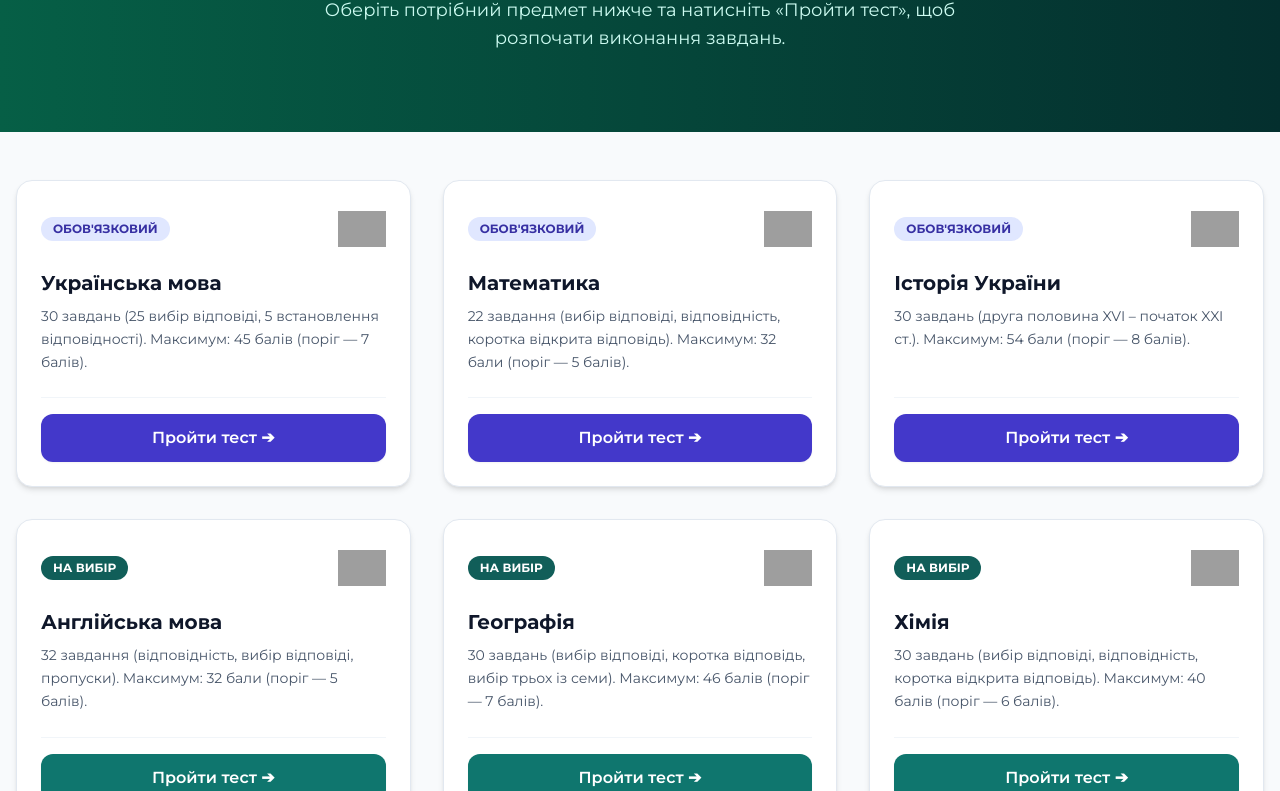
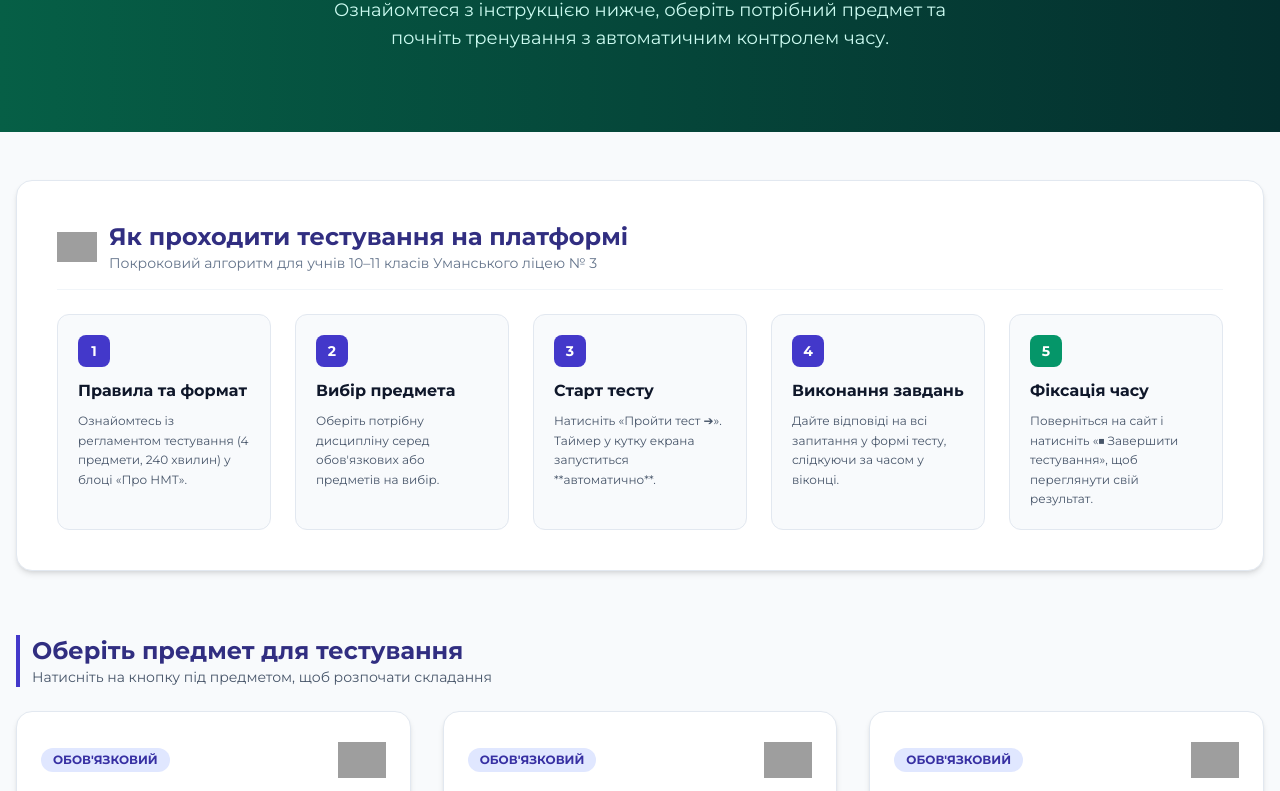
Before and after one commit to DionisiyGrigorenko/nmt2026-2027, a plain HTML site: page index.html in a window 1280 px wide. Shown: the part 266-1057 px from the top of the page. Drawn offline with nearby package versions, Linux system fonts and the light colour scheme; grey boxes are pictures that could not be loaded.

Commit message:
Revise content and structure of index.html
Updated the content and structure of the index.html file to reflect changes in test subjects and instructions.

```diff
--- a/index.html
+++ b/index.html
@@ -20,10 +20,11 @@
                 <div class="bg-indigo-700 px-2.5 py-1 rounded-md font-bold text-sm">УЛ №3</div>
                 <div>
                     <h1 class="text-sm font-bold leading-tight">Уманський ліцей № 3</h1>
-                    <p class="text-[11px] text-indigo-200">Пробне НМТ — Тестові завдання</p>
+                    <p class="text-[11px] text-indigo-200">Пробне НМТ — Освітній хаб</p>
                 </div>
             </div>
             <nav class="flex flex-wrap gap-5 text-sm font-medium items-center">
+                <a href="#instruction" class="hover:text-indigo-300 transition">Інструкція</a>
                 <a href="#subjects" class="hover:text-indigo-300 transition">Предмети</a>
                 <a href="#about-page" class="hover:text-indigo-300 transition font-semibold text-teal-300">Про НМТ</a>
             </nav>
@@ -33,9 +34,9 @@
     <!-- Головний банер -->
     <section class="bg-gradient-to-r from-emerald-800 to-teal-950 text-white py-14 px-4">
         <div class="max-w-4xl mx-auto text-center">
-            <span class="bg-teal-700/80 text-teal-200 text-xs font-semibold px-3.5 py-1.5 rounded-full uppercase tracking-wider">Тестові завдання УЛ № 3</span>
-            <h2 class="text-3xl md:text-5xl font-bold mt-4 mb-4">Пробне НМТ: оберіть предмет для тестування</h2>
-            <p class="text-teal-100 text-base md:text-lg mb-6 max-w-2xl mx-auto">Оберіть потрібний предмет нижче та натисніть «Пройти тест», щоб розпочати виконання завдань.</p>
+            <span class="bg-teal-700/80 text-teal-200 text-xs font-semibold px-3.5 py-1.5 rounded-full uppercase tracking-wider">Платформа підготовки УЛ № 3</span>
+            <h2 class="text-3xl md:text-5xl font-bold mt-4 mb-4">Пробне НМТ: Стартовий майданчик</h2>
+            <p class="text-teal-100 text-base md:text-lg mb-6 max-w-2xl mx-auto">Ознайомтеся з інструкцією нижче, оберіть потрібний предмет та почніть тренування з автоматичним контролем часу.</p>
 
             <!-- Кнопка примусового завершення сесії -->
             <div id="active-session-controls" class="hidden justify-center items-center gap-4">
@@ -69,11 +70,75 @@
         </div>
     </div>
 
-    <!-- Основний контент: Предмети у 3 колонки з PNG-іконками -->
-    <main class="max-w-7xl mx-auto px-4 py-12 space-y-12">
+    <!-- Основний контент -->
+    <main class="max-w-7xl mx-auto px-4 py-12 space-y-16">
 
-        <!-- Блок: Предмети та тести (3 колонки) -->
-        <section id="subjects" class="grid grid-cols-1 md:grid-cols-2 lg:grid-cols-3 gap-8">
+        <!-- БЛОК 1: Покрокова інструкція проходження -->
+        <section id="instruction" class="bg-white rounded-2xl shadow-md border border-slate-200 p-8 md:p-10">
+            <div class="flex items-center space-x-3 mb-6 border-b border-slate-100 pb-4">
+                <img src="https://img.icons8.com/color/96/todo-list.png" alt="Інструкція" class="w-10 h-10 object-contain">
+                <div>
+                    <h3 class="text-2xl font-bold text-indigo-900">Як проходити тестування на платформі</h3>
+                    <p class="text-sm text-slate-500">Покроковий алгоритм для учнів 10–11 класів Уманського ліцею № 3</p>
+                </div>
+            </div>
+
+            <div class="grid grid-cols-1 md:grid-cols-3 lg:grid-cols-5 gap-6 text-slate-700">
+                <!-- Крок 1 -->
+                <div class="bg-slate-50 p-5 rounded-xl border border-slate-200 flex flex-col justify-between">
+                    <div>
+                        <div class="w-8 h-8 bg-indigo-700 text-white font-bold rounded-lg flex items-center justify-center text-sm mb-3">1</div>
+                        <h4 class="font-bold text-slate-900 text-base mb-2">Правила та формат</h4>
+                        <p class="text-xs text-slate-600 leading-relaxed">Ознайомтесь із регламентом тестування (4 предмети, 240 хвилин) у блоці «Про НМТ».</p>
+                    </div>
+                </div>
+
+                <!-- Крок 2 -->
+                <div class="bg-slate-50 p-5 rounded-xl border border-slate-200 flex flex-col justify-between">
+                    <div>
+                        <div class="w-8 h-8 bg-indigo-700 text-white font-bold rounded-lg flex items-center justify-center text-sm mb-3">2</div>
+                        <h4 class="font-bold text-slate-900 text-base mb-2">Вибір предмета</h4>
+                        <p class="text-xs text-slate-600 leading-relaxed">Оберіть потрібну дисципліну серед обов'язкових або предметів на вибір.</p>
+                    </div>
+                </div>
+
+                <!-- Крок 3 -->
+                <div class="bg-slate-50 p-5 rounded-xl border border-slate-200 flex flex-col justify-between">
+                    <div>
+                        <div class="w-8 h-8 bg-indigo-700 text-white font-bold rounded-lg flex items-center justify-center text-sm mb-3">3</div>
+                        <h4 class="font-bold text-slate-900 text-base mb-2">Старт тесту</h4>
+                        <p class="text-xs text-slate-600 leading-relaxed">Натисніть «Пройти тест ➔». Таймер у кутку екрана запуститься **автоматично**.</p>
+                    </div>
+                </div>
+
+                <!-- Крок 4 -->
+                <div class="bg-slate-50 p-5 rounded-xl border border-slate-200 flex flex-col justify-between">
+                    <div>
+                        <div class="w-8 h-8 bg-indigo-700 text-white font-bold rounded-lg flex items-center justify-center text-sm mb-3">4</div>
+                        <h4 class="font-bold text-slate-900 text-base mb-2">Виконання завдань</h4>
+                        <p class="text-xs text-slate-600 leading-relaxed">Дайте відповіді на всі запитання у формі тесту, слідкуючи за часом у віконці.</p>
+                    </div>
+                </div>
+
+                <!-- Крок 5 -->
+                <div class="bg-slate-50 p-5 rounded-xl border border-slate-200 flex flex-col justify-between">
+                    <div>
+                        <div class="w-8 h-8 bg-emerald-600 text-white font-bold rounded-lg flex items-center justify-center text-sm mb-3">5</div>
+                        <h4 class="font-bold text-slate-900 text-base mb-2">Фіксація часу</h4>
+                        <p class="text-xs text-slate-600 leading-relaxed">Поверніться на сайт і натисніть «⏹ Завершити тестування», щоб переглянути свій результат.</p>
+                    </div>
+                </div>
+            </div>
+        </section>
+
+        <!-- БЛОК 2: Предмети та тести (3 колонки з PNG-іконками) -->
+        <section id="subjects" class="space-y-6">
+            <div class="border-l-4 border-indigo-700 pl-3">
+                <h3 class="text-2xl font-bold text-indigo-900">Оберіть предмет для тестування</h3>
+                <p class="text-sm text-slate-600">Натисніть на кнопку під предметом, щоб розпочати складання</p>
+            </div>
+
+            <div class="grid grid-cols-1 md:grid-cols-2 lg:grid-cols-3 gap-8">
 
                 <!-- Картка 1: Українська мова -->
                 <div class="bg-white rounded-2xl shadow-md border border-slate-200 p-6 flex flex-col justify-between transition hover:shadow-lg">
@@ -228,9 +293,10 @@
                     </div>
                 </div>
 
+            </div>
         </section>
 
-        <!-- Сторінка / блок: Про НМТ -->
+        <!-- БЛОК 3: Про НМТ -->
         <section id="about-page" class="bg-white rounded-2xl shadow-md p-8 md:p-10 border border-slate-100 flex flex-col md:flex-row items-center gap-8">
             <div class="w-full md:w-1/4 flex justify-center">
                 <img src="https://img.icons8.com/color/96/exam.png" alt="НМТ" class="w-24 h-24 object-contain">
```
Lines whose indentation alone changed are shown as unchanged.
